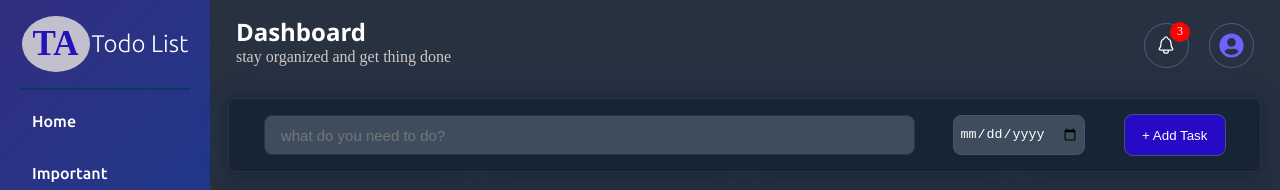
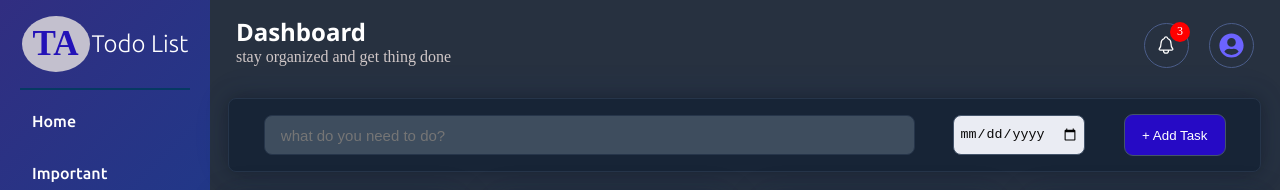
Before and after one commit to Rajgupta-bit/todo-app, a React (Vite) app: page / in a window 1280 px wide. Shown: the top 190 px of the page. Built offline with nearby package versions, Linux system fonts and the light colour scheme; no server answers; a web font is replaced by a local one.

Commit message:
Updated date input UI

```diff
--- a/src/App.css
+++ b/src/App.css
@@ -279,10 +279,15 @@ backdrop-filter: blur(10px);
   padding: 0 5px;
   border-radius: 8px;
   border: 1px solid #44546a;
-  background: #3e4d5e;
-  color: white;
+  /* background: #3e4d5e;
+  color: white; */
   outline: none;
 }
+input[type="date"]{
+  color: rgb(9, 8, 8) !important;
+  background: rgb(234, 236, 243) !important;
+}
+
 .addtask{
   height: 42px;
   width: 8vw;
--- a/src/components/Todo.jsx
+++ b/src/components/Todo.jsx
@@ -58,7 +58,6 @@ const Todo = () => {
   const today = new Date().toISOString().split("T")[0];
 
   const filteredTasks = tasks.filter((item) => {
-
     // status filter
     if (filter === "pending" && item.completed) return false;
 
@@ -130,6 +129,7 @@ const Todo = () => {
             onChange={(e) => setDate(e.target.value)}
           />
 
+
           <button className="addtask" onClick={handleAddTask}>
             + Add Task
           </button>
@@ -180,7 +180,7 @@ const Todo = () => {
               {
                 tasks.filter(
                   (task) =>
-                    task.date === new Date().toISOString().split("T")[0]
+                    task.date === new Date().toISOString().split("T")[0],
                 ).length
               }
             </h1>
```
Lines whose indentation alone changed are shown as unchanged.
